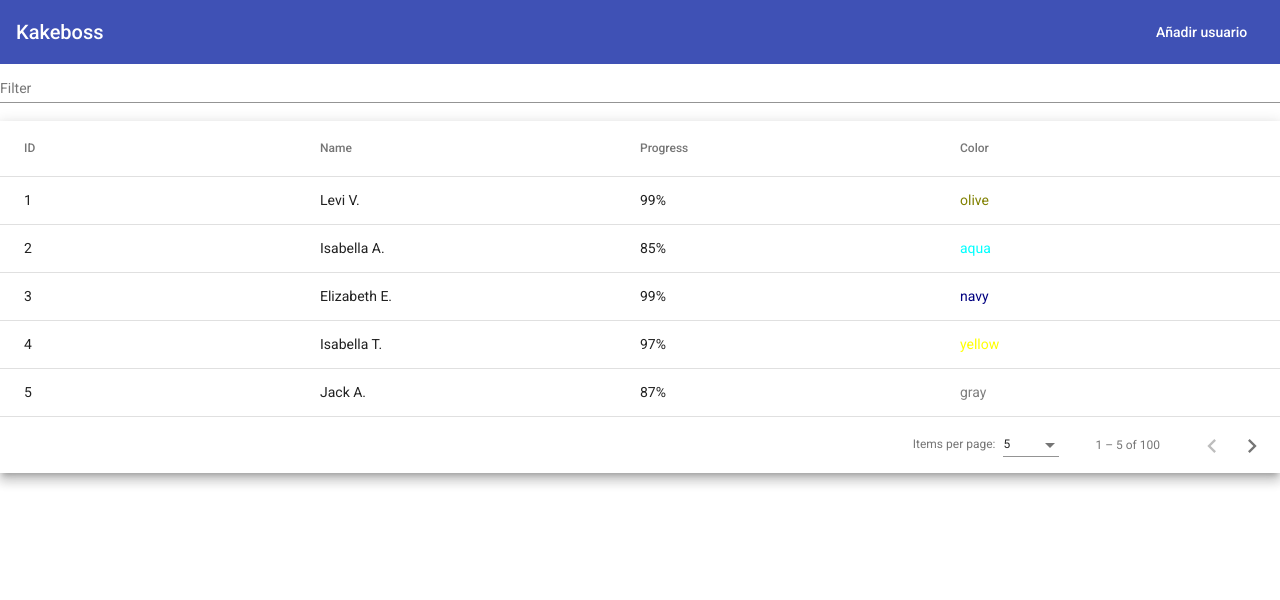
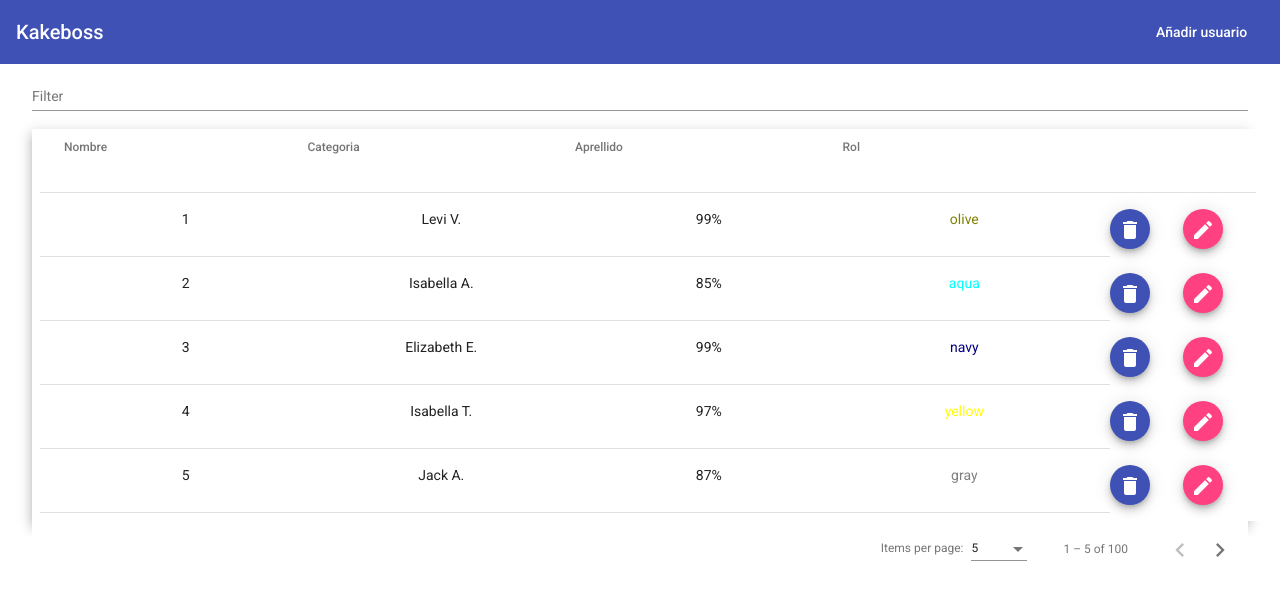
Before and after one commit to CoderCris/Kakebosh, an Angular app: page / in a window 1280 px wide. Shown: the top 600 px of the page. Built offline with nearby package versions, Linux system fonts and the light colour scheme.

Commit message:
interface buttons list

```diff
--- a/src/app/app.module.ts
+++ b/src/app/app.module.ts
@@ -19,6 +19,7 @@ import {UsersListComponent} from './users-list/users-list.component';
 import {MatPaginatorModule} from '@angular/material/paginator';
 import {MatListModule} from '@angular/material/list';
 import {MatTableModule} from '@angular/material/table';
+import {MatIconModule} from '@angular/material/icon';
 
 
 @NgModule({
@@ -41,7 +42,8 @@ import {MatTableModule} from '@angular/material/table';
     MatCardModule,
     MatPaginatorModule,
     MatListModule,
-    MatTableModule
+    MatTableModule,
+    MatIconModule
   ],
   providers: [],
   bootstrap: [AppComponent]
--- a/src/app/users-list/users-list.component.css
+++ b/src/app/users-list/users-list.component.css
@@ -1,3 +1,7 @@
+#container{
+  padding: 8px 32px;
+}
+
 table {
     width: 100%;
   }
@@ -7,6 +11,25 @@ table {
     width: 100%;
   }
 
-  td, th {
-    width: 25%;
+
+  .header-row{
+    width: 100%;
+    padding: 8px;
+    display: grid;
+    grid-template-columns: 22% 22% 22% 22% 6% 6%;
+    grid-template-rows: 100%;
+    text-align: center;
   }
+
+  .row{
+    width: 100%;
+    padding: 8px;
+    display: grid;
+    grid-template-columns: 22% 22% 22% 22% 6% 6%;
+    grid-template-rows: 100%;
+    text-align: center;
+  }
+
+  .icon{
+    cursor: pointer;
+  }
--- a/src/app/users-list/users-list.component.html
+++ b/src/app/users-list/users-list.component.html
@@ -1,37 +1,49 @@
-<mat-form-field>
+<div id="container">
+  <mat-form-field>
     <mat-label>Filter</mat-label>
     <input matInput (keyup)="applyFilter($event)" placeholder="Ex. Mia">
   </mat-form-field>
 
-  <div class="mat-elevation-z8">
-    <table mat-table [dataSource]="dataSource" matSort>
+
+    <table class="mat-elevation-z8" mat-table [dataSource]="dataSource" matSort>
 
       <!-- ID Column -->
       <ng-container matColumnDef="id">
-        <th mat-header-cell *matHeaderCellDef mat-sort-header> ID </th>
+        <th mat-header-cell *matHeaderCellDef mat-sort-header > Nombre </th>
         <td mat-cell *matCellDef="let row"> {{row.id}} </td>
       </ng-container>
 
       <!-- Progress Column -->
       <ng-container matColumnDef="progress">
-        <th mat-header-cell *matHeaderCellDef mat-sort-header> Progress </th>
+        <th mat-header-cell *matHeaderCellDef mat-sort-header > Aprellido </th>
         <td mat-cell *matCellDef="let row"> {{row.progress}}% </td>
       </ng-container>
 
       <!-- Name Column -->
       <ng-container matColumnDef="name">
-        <th mat-header-cell *matHeaderCellDef mat-sort-header> Name </th>
+        <th mat-header-cell *matHeaderCellDef mat-sort-header> Categoria </th>
         <td mat-cell *matCellDef="let row"> {{row.name}} </td>
       </ng-container>
 
       <!-- Color Column -->
       <ng-container matColumnDef="color">
-        <th mat-header-cell *matHeaderCellDef mat-sort-header> Color </th>
+        <th mat-header-cell *matHeaderCellDef mat-sort-header> Rol </th>
         <td mat-cell *matCellDef="let row" [style.color]="row.color"> {{row.color}} </td>
       </ng-container>
 
-      <tr mat-header-row *matHeaderRowDef="displayedColumns"></tr>
-      <tr mat-row *matRowDef="let row; columns: displayedColumns;">
+
+      <ng-container matColumnDef="delete">
+        <th mat-header-cell *matHeaderCellDef mat-sort-header></th>
+        <button mat-cell mat-mini-fab color="primary" *matCellDef="let course" (click)="openDialog(course, 'delete')" ><mat-icon>delete</mat-icon></button>
+      </ng-container>
+
+      <ng-container matColumnDef="modified">
+        <th mat-header-cell *matHeaderCellDef mat-sort-header></th>
+        <button  mat-cell mat-mini-fab color="accent" *matCellDef="let course" (click)="openDialog(course, 'delete')" ><mat-icon>edit</mat-icon></button>
+      </ng-container>
+
+      <tr class="header-row" mat-header-row *matHeaderRowDef="displayedColumns"></tr>
+      <tr class="row" mat-row *matRowDef="let row; columns: displayedColumns;">
       </tr>
     </table>
 
--- a/src/app/users-list/users-list.component.ts
+++ b/src/app/users-list/users-list.component.ts
@@ -27,7 +27,7 @@ const NAMES: string[] = [
 })
 export class UsersListComponent implements OnInit {
 
-  displayedColumns: string[] = ['id', 'name', 'progress', 'color'];
+  displayedColumns: string[] = ['id', 'name', 'progress', 'color', 'delete','modified'];
   dataSource: MatTableDataSource<UserData>;
 
   @ViewChild(MatPaginator, {static: true}) paginator: MatPaginator;
@@ -53,6 +53,9 @@ export class UsersListComponent implements OnInit {
       this.dataSource.paginator.firstPage();
     }
   }
+  openDialog(course, type){
+
+  }
 
 }
 
```
